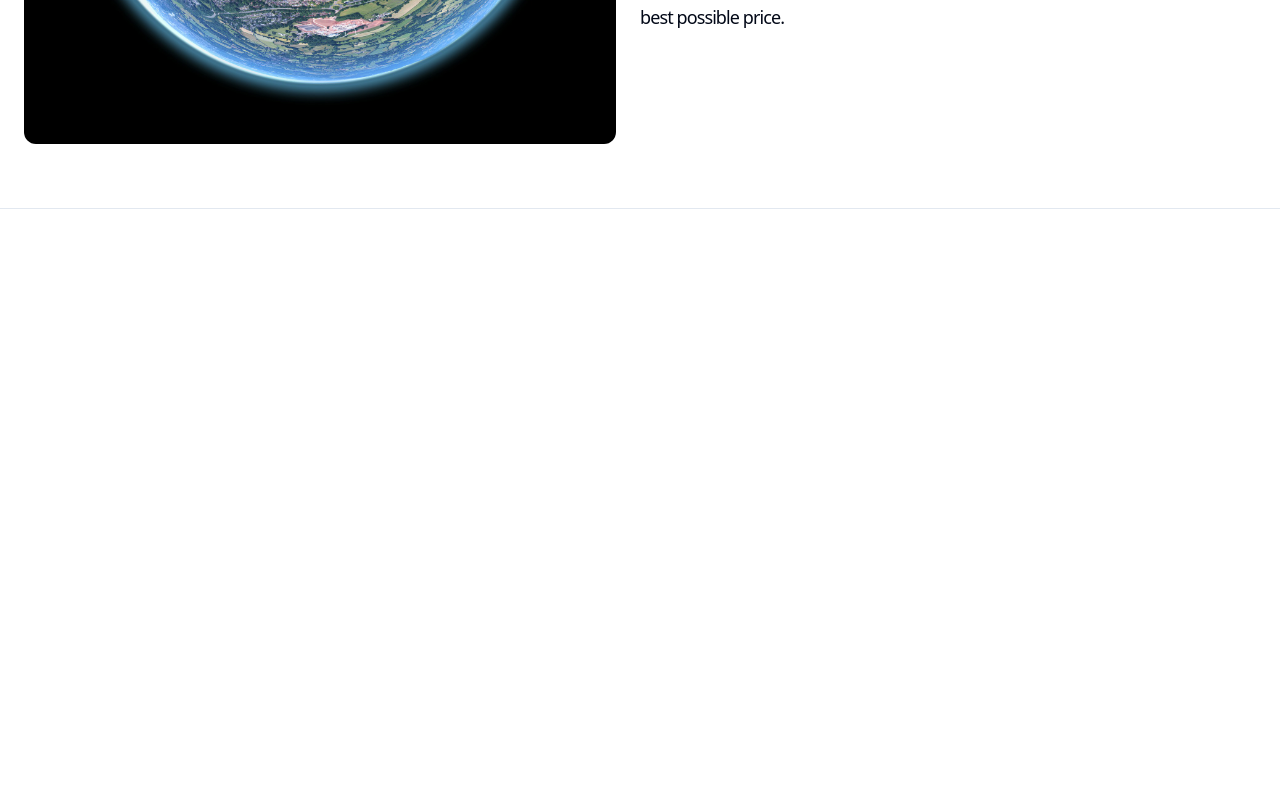
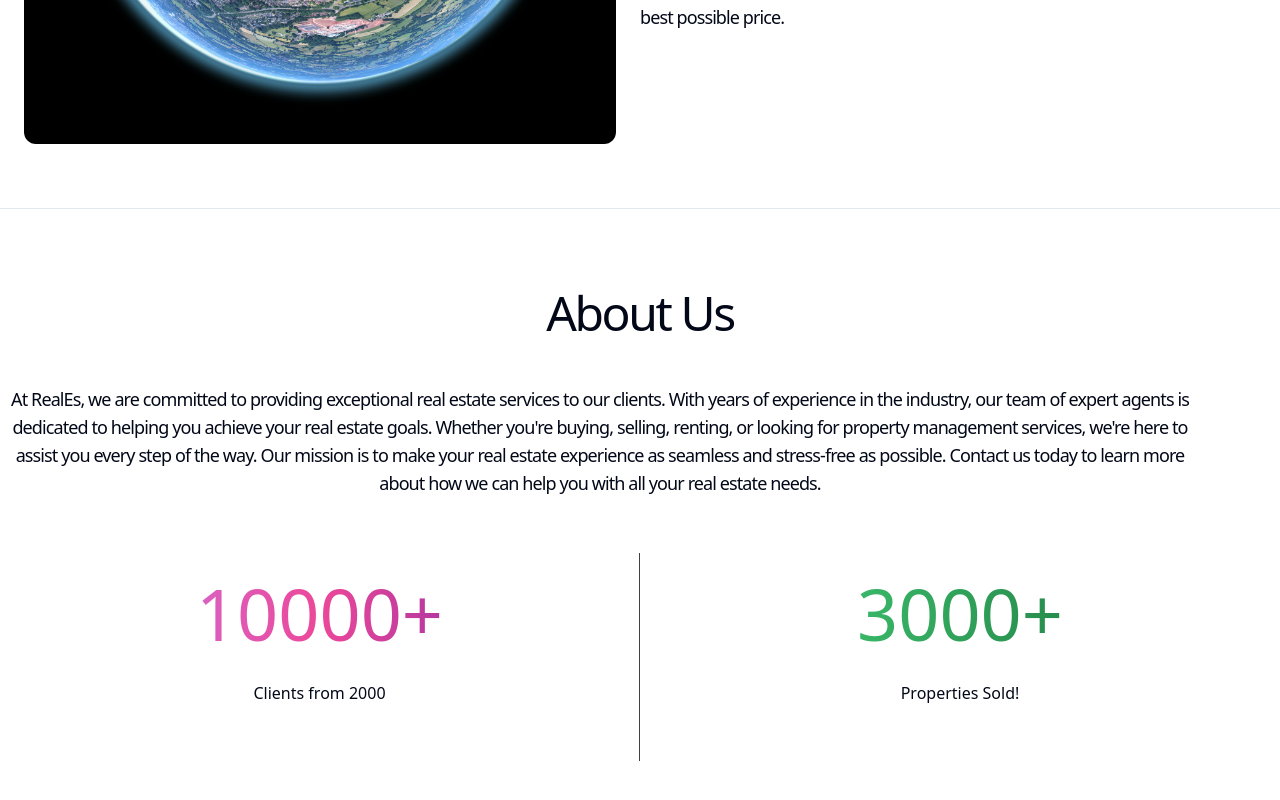
Before and after one commit to NithinGopal/re-es-ct, a Next.js app: page / in a window 1280 px wide. Shown: the part 3894-4694 px from the top of the page. Before the commit the page ends 4135 px from the top, so only its background shows below. Built offline with nearby package versions, Linux system fonts and the light colour scheme.

Commit message:
added about us section

```diff
--- a/src/app/page.tsx
+++ b/src/app/page.tsx
@@ -3,6 +3,7 @@
 import HOW_IT_WORKS from "@/components/HowItWorks"
 import FeatureProperty from "@/components/FeatureProperty"
 import Services from "@/components/Services"
+import AboutUs from "@/components/AboutUs"
 
 
 const Home = () => {
@@ -13,6 +14,7 @@
       <HOW_IT_WORKS />
       <FeatureProperty />
       <Services />
+      <AboutUs />
     </div>
   )
 }
--- /dev/null
+++ b/src/components/AboutUs.tsx
@@ -0,0 +1,33 @@
+import { ABOUT_US_TEXT } from "@/constants"
+
+
+const AboutUs = () => {
+  return (
+    <div className="container mx-auto my-20 border-b pb-10">
+        <div className="mb-8">
+            <h2 className="mb-6 text-center text-3xl tracking-tighter sm:text-4xl lg:text-5xl">
+                About Us
+            </h2>
+            <p className="py-6 text-center text-lg tracking-tighter lg:pr-20">
+                {ABOUT_US_TEXT}
+            </p>
+        </div>
+        <div className="flex flex-wrap text-center">
+            <div className="w-full border-neutral-700 p-6 lg:w-1/2 lg:border-r">
+                <p className="bg-gradient-to-r from-purple-400 via-pink-500 to-purple-800 bg-clip-text text-5xl text-transparent lg:text-7xl">
+                    10000+
+                </p>
+                <p className="my-8 font-medium">Clients from 2000</p>
+            </div>
+            <div className="w-full p-6 lg:w-1/2">
+                <p className="bg-gradient-to-r from-green-400 to-green-800 bg-clip-text text-5xl text-transparent lg:text-7xl">
+                    3000+
+                </p>
+                <p className="my-8 font-medium">Properties Sold!</p>
+            </div>
+        </div>
+    </div>
+  )
+}
+
+export default AboutUs
```
